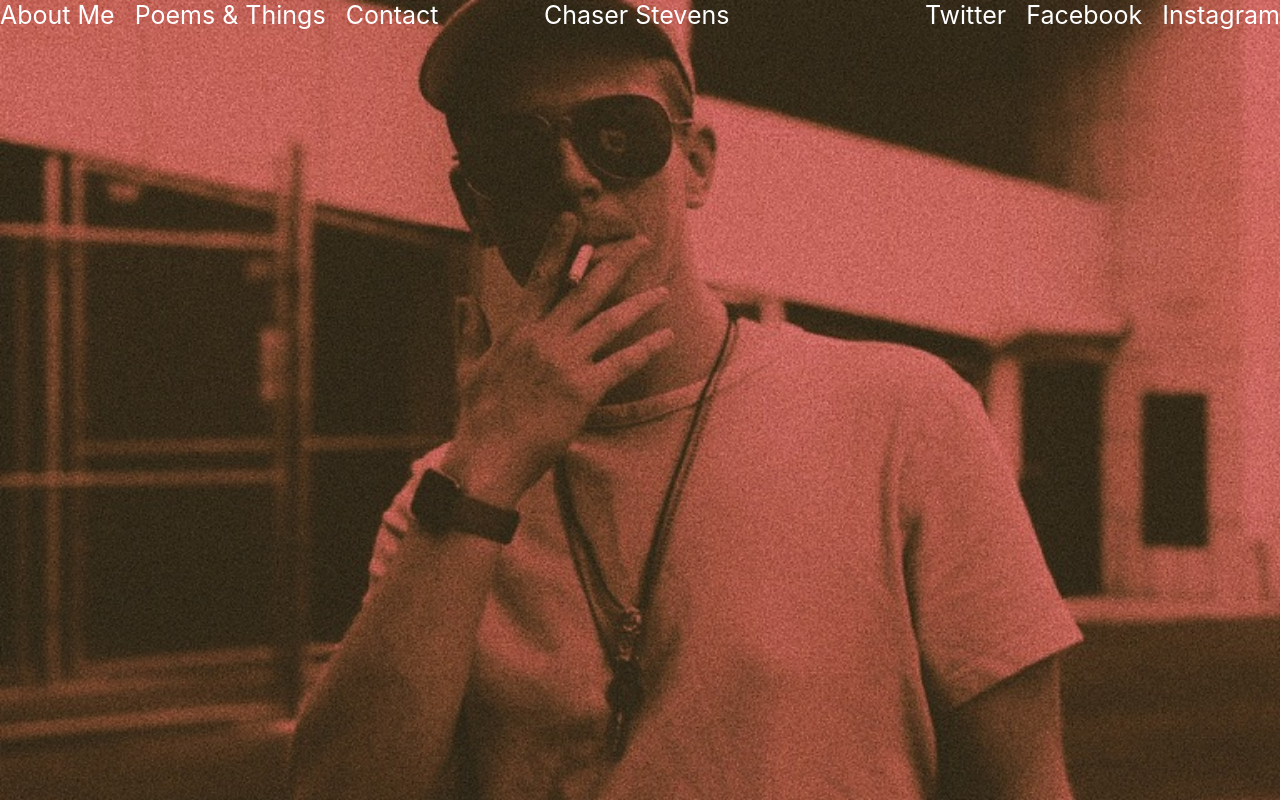
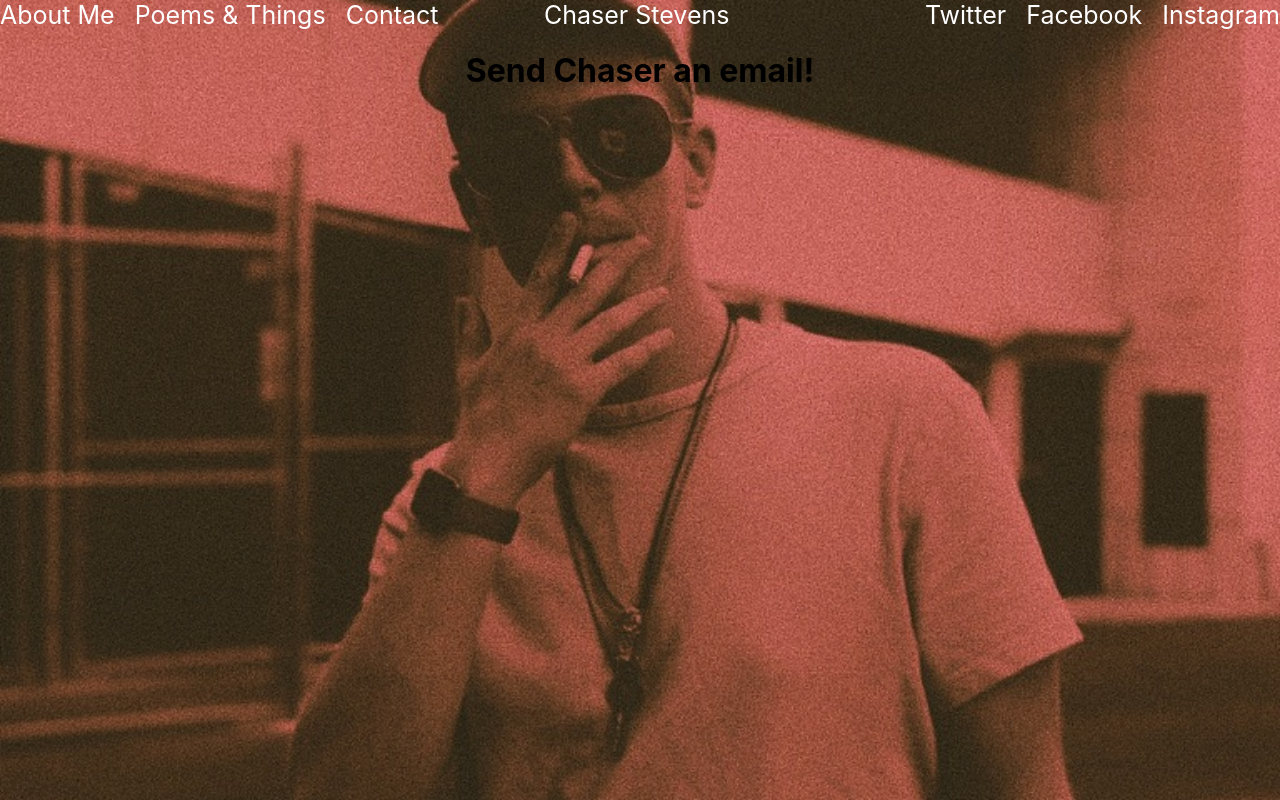
Before and after one commit to ConnorMul/ChaserStevens, a React (Create React App) app: page /contact in a window 1280 px wide. Built offline with nearby package versions, Linux system fonts and the light colour scheme.

Commit message:
added about me page

```diff
--- a/src/components/About.js
+++ b/src/components/About.js
@@ -20,7 +20,7 @@ export default function About() {
                 not to say they’re less excited, they’ve just seen so much since then.
                 I’ve grown but i’m shaped heavily by my past.
                 I’m living in New York now but my soul belongs to a place unknown.
-                </p>
+            </p>
         </div>
     )
 }
--- a/src/components/App.js
+++ b/src/components/App.js
@@ -1,5 +1,6 @@
 import '../styles/App.css';
 import Home from './Home'
+import Contact from './Contact'
 import Header from './Header'
 import { Redirect, Route, Switch, useHistory } from 'react-router-dom';
 import About from './About'
@@ -23,6 +24,10 @@ function App() {
       <Route exact path='/art'>
         <Art />
       </Route>
+
+      <Route exact path='/contact'>
+        <Contact />
+      </Route>
     </div>
   );
 }
--- /dev/null
+++ b/src/components/Contact.js
@@ -0,0 +1,10 @@
+
+
+export default function Contact() {
+
+    return (
+        <div>
+            <h1>Send Chaser an email!</h1>
+        </div>
+    )
+}
```
